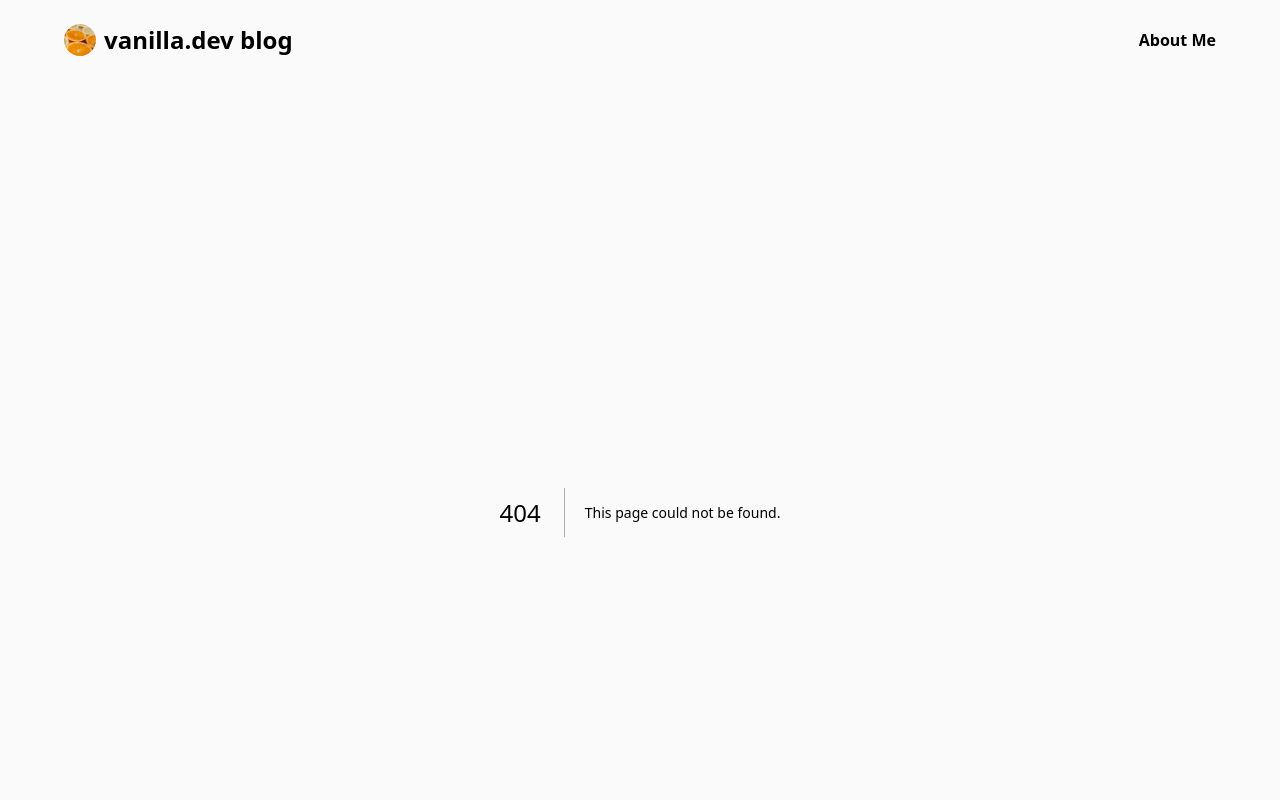
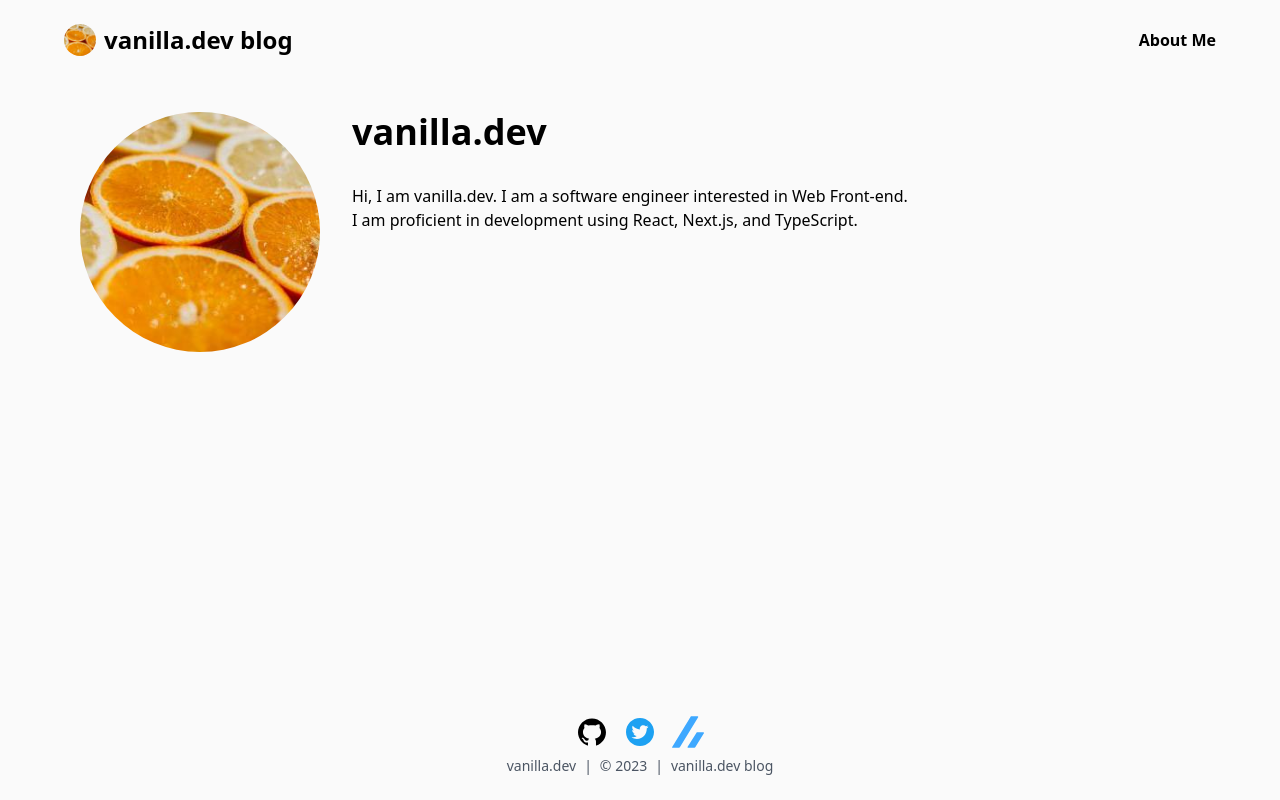
Before and after one commit to daichan2019/blog.vanillism, a Next.js app: page /me in a window 1280 px wide. Before the commit this address had no page. Shown: the top 800 px of the page. Built offline with nearby package versions, Linux system fonts and the light colour scheme.

Commit message:
feat: add about page

```diff
--- /dev/null
+++ b/src/app/me/page.tsx
@@ -0,0 +1,17 @@
+import Image from 'next/image';
+import cn from '@/utils/cn';
+
+export default function Page(): JSX.Element {
+  return (
+    <div className={cn('flex flex-col gap-8 lg:flex-row')}>
+      <Image alt='' className={cn('rounded-full')} height={240} src='/orange.jpg' width={240} />
+      <div>
+        <h2 className={cn('text-2xl font-bold md:text-4xl')}>vanilla.dev</h2>
+        <p className={cn('mt-8')}>
+          Hi, I am vanilla.dev. I am a software engineer interested in Web Front-end.
+          <br />I am proficient in development using React, Next.js, and TypeScript.
+        </p>
+      </div>
+    </div>
+  );
+}
--- a/src/app/posts/[slug]/page.tsx
+++ b/src/app/posts/[slug]/page.tsx
@@ -30,7 +30,9 @@ export default function Page({ params }: PageProps): JSX.Element | null {
         {format(parseISO(post?.publishedAt || ''), 'yyyy-MM-dd')}
       </time>
       <h1 className={cn('mt-3 text-2xl font-bold')}>{post?.title}</h1>
-      <MDXContent className={cn('prose mt-4')} />
+      <div className={cn('prose mt-16 xl:prose-xl')}>
+        <MDXContent />
+      </div>
     </article>
   );
 }
--- a/src/components/footer/index.tsx
+++ b/src/components/footer/index.tsx
@@ -22,7 +22,7 @@ export default function Footer(): JSX.Element {
           <div>{' | '}</div>
           <p>{`© ${new Date().getFullYear()}`}</p>
           <div>{' | '}</div>
-          <Link href='/'>blog.vanillism</Link>
+          <Link href='/'>vanilla.dev blog</Link>
         </div>
       </div>
     </footer>
```
